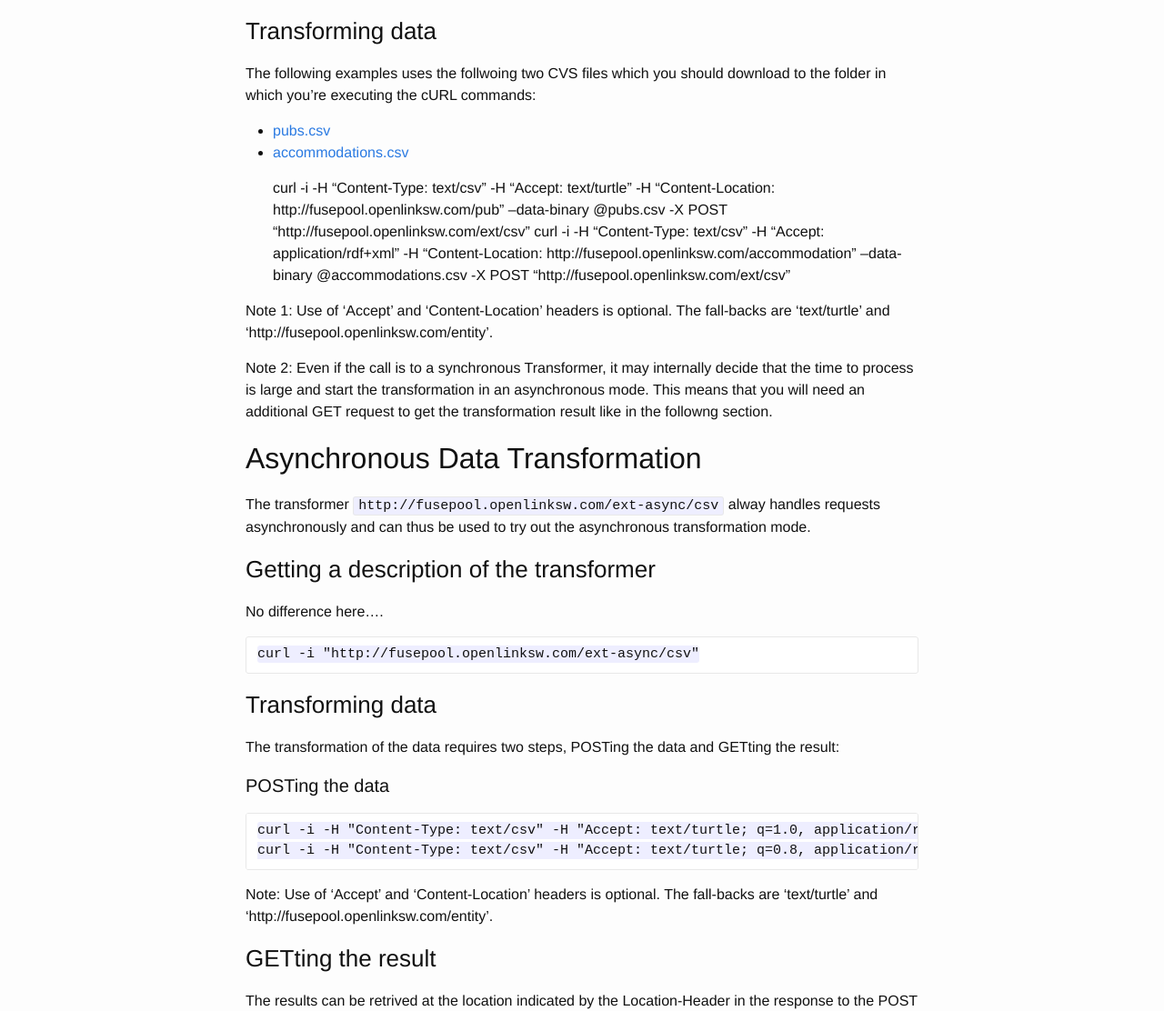
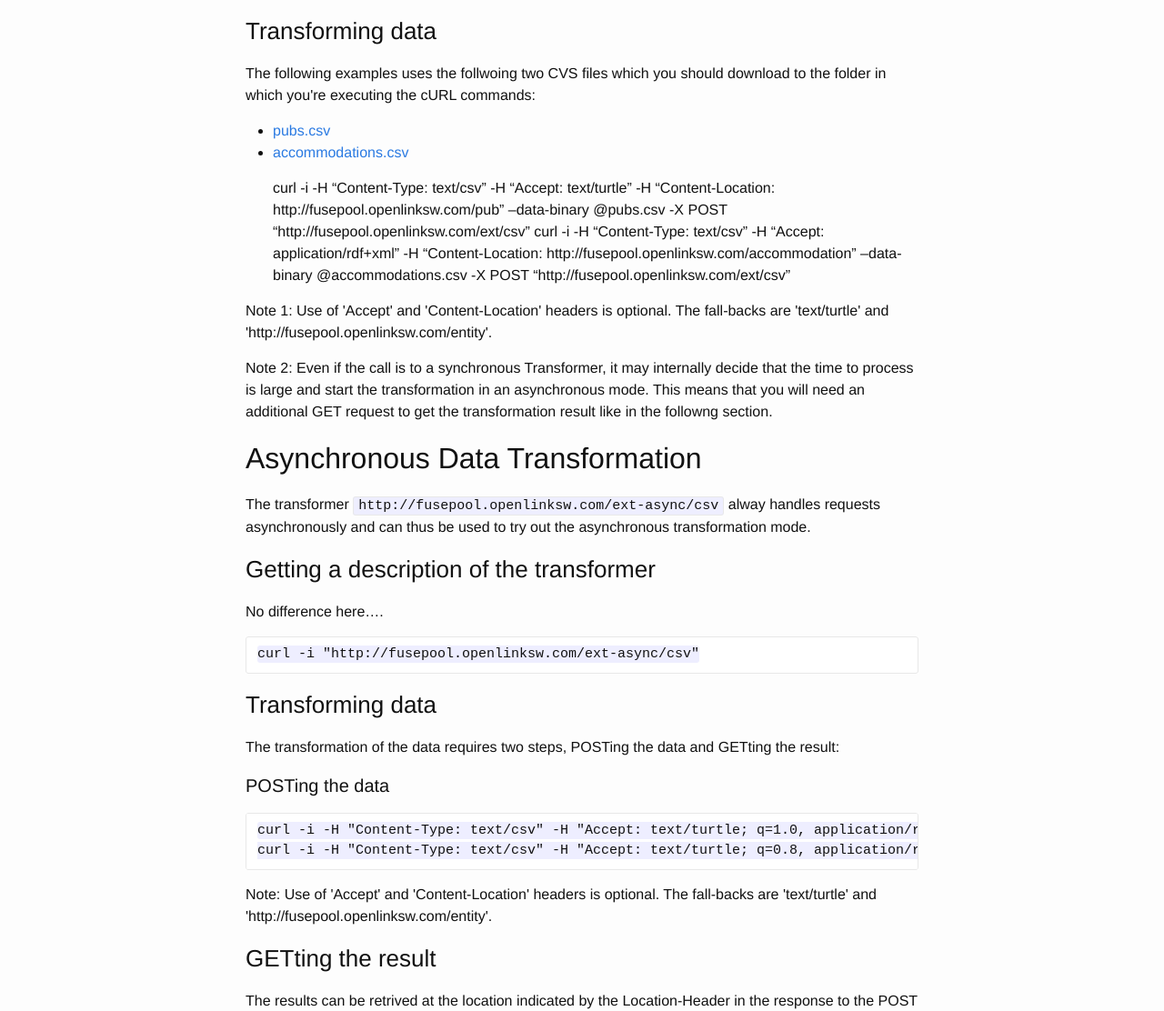
Before and after one commit to fusepoolP3/fusepoolp3.github.io, a Jekyll site: the page built from openlink-rdf-generators.md, in a window 1280 px wide. Shown: the part 571-1683 px from the top of the page at 91% size. Built offline with Jekyll 4.4.1, drawn with Linux system fonts in a browser that asks for light colours; part of the change alters nothing that is shown.

```diff
--- a/_config.yml
+++ b/_config.yml
@@ -10,3 +10,6 @@ github_username:  fusepoolp3
 
 # Build settings
 markdown: kramdown
+
+kramdown:
+    smart_quotes:  ["apos", "apos", "ldquo", "rdquo"]
```
